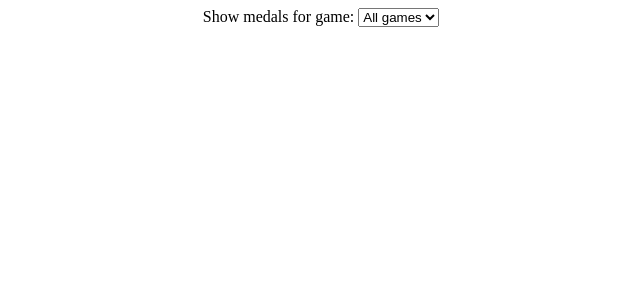
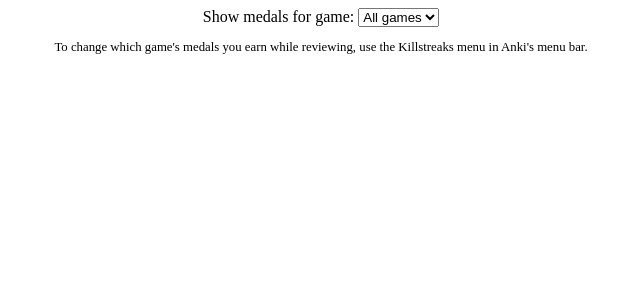
Before and after one commit to jac241/anki_killstreaks, a Python web app: template anki_killstreaks/templates/medals_overview.html in a window 1280 px wide. Shown: the top 300 px of the page, without its empty margins (319-959 px from the left). Run offline with Jinja, Linux system fonts and the light colour scheme; the template is opened without the code that fills it, so the values that code supplies are empty.

Commit message:
Adds helpful hint to medals overview

```diff
--- a/anki_killstreaks/templates/medals_overview.html
+++ b/anki_killstreaks/templates/medals_overview.html
@@ -32,6 +32,9 @@ game-medals
   .game-medals.game-medals--current {
     display: block;
   }
+  p.small {
+    font-size: .8em
+  }
 </style>
 <center id="anki_killstreaks">
   <h2>{{ header_text }}</h2>
@@ -60,4 +63,8 @@ game-medals
     {% endfor %}
     <option value="_all">All games</option>
   </select>
+  <p class="small">
+    To change which game's medals you earn while reviewing, use the Killstreaks
+    menu in Anki's menu bar.
+  </p>
 </center>
```
